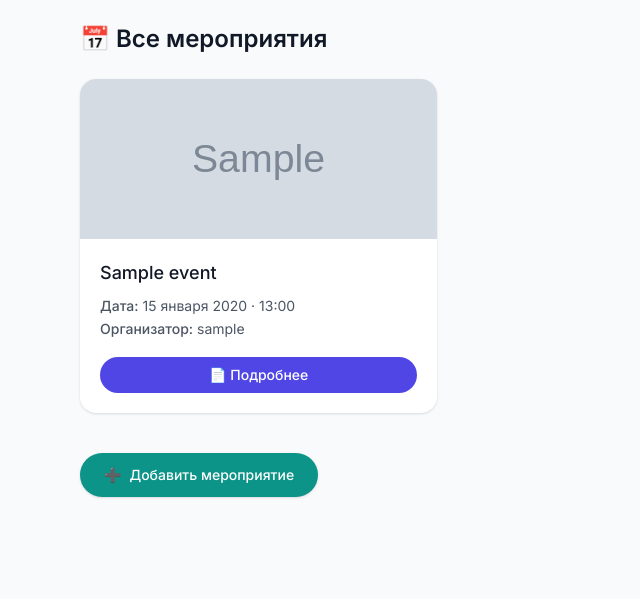
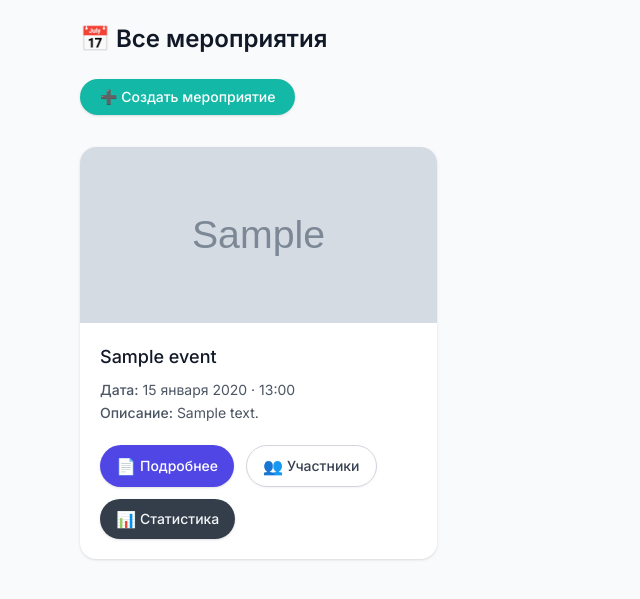
Before and after one commit to nsrodnyh/event_manager, a Django app: page /events/ in a window 1280 px wide. Shown: the part 57-656 px from the top of the page, without its empty margins (0-640 px from the left). Run offline with Django 5.2, Linux system fonts and the light colour scheme; a user stored in the database is signed in; tables that the repository leaves empty hold one stand-in row (values such as "Sample post"); grey boxes marked "Sample" are stand-in pictures; some libraries are stand-ins or nearby versions.

Commit message:
feat: шаблон дополнен кодом шаблона my_events. шаблон my-events теперь deprecated

```diff
--- a/templates/event_list.html
+++ b/templates/event_list.html
@@ -5,6 +5,76 @@
         📅 Все&nbsp;мероприятия
     </h2>
 
+    {% if user.profile.role == 'organizer' %}
+        <a href="{% url 'create_event' %}"
+           class="inline-flex items-center gap-2 bg-teal-500 hover:bg-teal-600
+              text-white text-sm font-medium py-2 px-5 rounded-full shadow mb-8">
+            ➕ Создать мероприятие
+        </a>
+        {% if events %}
+            <div class="grid gap-6 sm:grid-cols-2 lg:grid-cols-3">
+                {% for event in events %}
+                    <div class="bg-white dark:bg-[#262626] rounded-2xl shadow hover:shadow-md transition h-full flex flex-col">
+
+                        {% if event.cover %}
+                            <img src="{{ event.cover.url }}"
+                                 alt="{{ event.title }}"
+                                 class="w-full h-44 object-cover rounded-t-2xl">
+                        {% endif %}
+
+                        <div class="p-5 flex-grow flex flex-col">
+                            <h3 class="text-lg font-medium mb-2 line-clamp-2">
+                                {{ event.title }}
+                            </h3>
+
+                            <p class="text-sm text-gray-600 dark:text-gray-400 leading-relaxed flex-grow">
+                                <span class="font-medium">Дата:</span>
+                                {{ event.date|date:"d E Y · H:i" }}<br>
+                                <span class="font-medium">Описание:</span>
+                                {{ event.description|default:"—"|truncatechars:100 }}
+                            </p>
+
+                            <div class="flex flex-wrap gap-3 mt-5">
+
+                                {# Подробнее #}
+                                <a href="{% url 'event_detail' event.id %}"
+                                   class="inline-flex items-center gap-1 px-4 py-2 rounded-full
+                                          text-white bg-indigo-600 hover:bg-indigo-700
+                                          hover:-translate-y-0.5 active:translate-y-0
+                                          shadow hover:shadow-md transition">
+                                    📄 <span class="font-medium text-sm">Подробнее</span>
+                                </a>
+
+                                {# Участники #}
+                                <a href="{% url 'view_participants' event.id %}"
+                                   class="inline-flex items-center gap-1 px-4 py-2 rounded-full
+                                          border border-gray-300 dark:border-gray-600
+                                          text-gray-700 dark:text-gray-200 hover:bg-gray-100 dark:hover:bg-gray-700/60
+                                          hover:-translate-y-0.5 active:translate-y-0
+                                          shadow-sm hover:shadow transition">
+                                    👥 <span class="font-medium text-sm">Участники</span>
+                                </a>
+
+                                {# Статистика #}
+                                <a href="{% url 'event_stats' event.id %}"
+                                   class="inline-flex items-center gap-1 px-4 py-2 rounded-full
+                                          bg-gray-800/90 text-gray-100 hover:bg-gray-900
+                                          hover:-translate-y-0.5 active:translate-y-0
+                                          shadow hover:shadow-lg transition">
+                                    📊 <span class="font-medium text-sm">Статистика</span>
+                                </a>
+
+                            </div>
+                        </div>
+                    </div>
+                {% endfor %}
+            </div>
+        {% else %}
+            <p class="text-gray-500 dark:text-gray-400">
+                У вас пока нет созданных мероприятий.
+            </p>
+        {% endif %}
+    {% else %}
         {% if events %}
             <div class="grid gap-6 sm:grid-cols-2 lg:grid-cols-3">
                 {% for event in events %}
@@ -41,16 +111,6 @@
                 Пока нет опубликованных мероприятий.
             </p>
         {% endif %}
-
-    {% if user.profile.role == 'organizer' %}
-        <div class="mt-10">
-            <a href="{% url 'create_event' %}"
-               class="inline-flex items-center gap-2 px-6 py-3 rounded-full
-              bg-teal-600 text-white hover:bg-teal-700
-              shadow hover:shadow-lg transition text-sm font-medium">
-                ➕ <span>Добавить мероприятие</span>
-            </a>
-        </div>
     {% endif %}
 
 {% endblock %}
```
Lines whose indentation alone changed are shown as unchanged.
